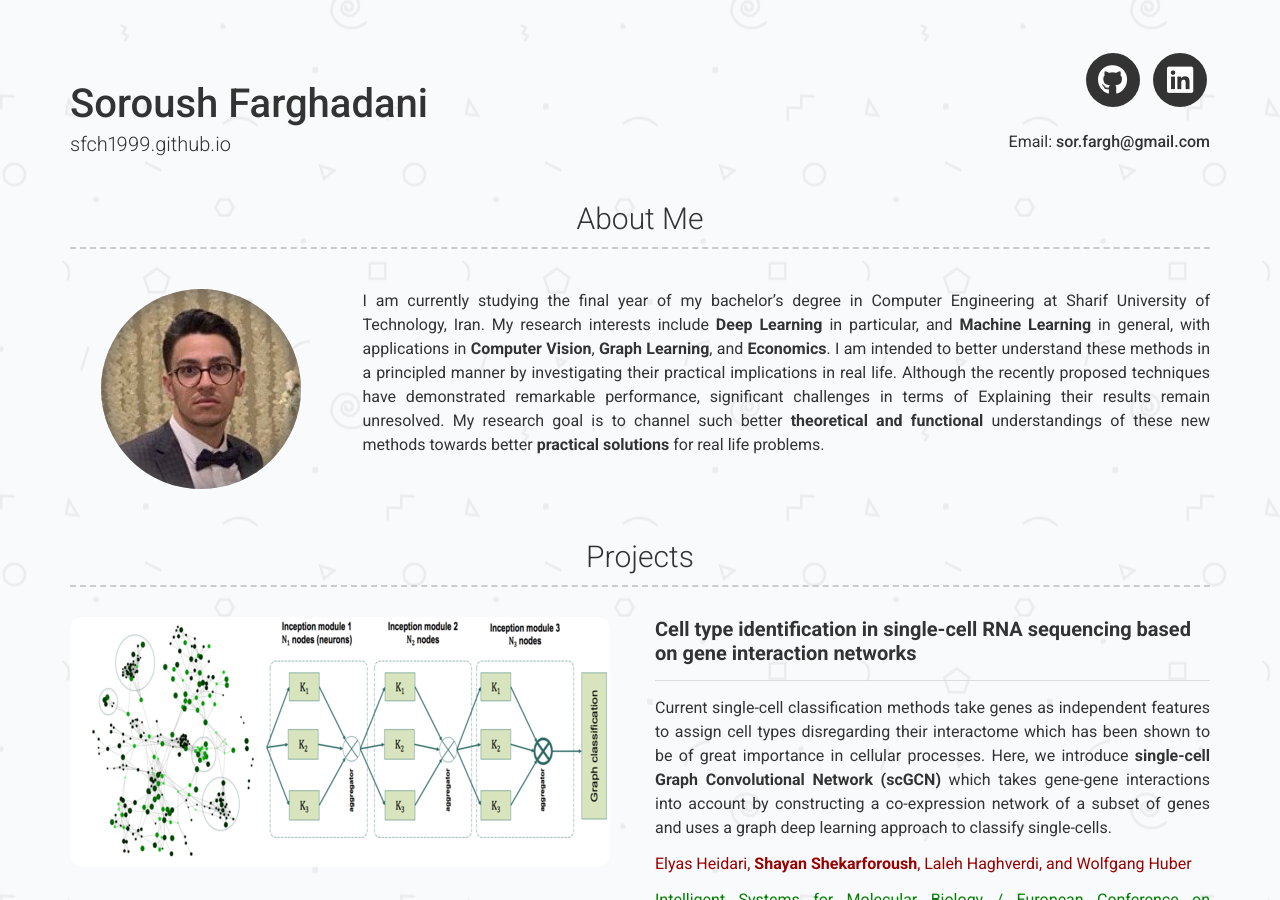
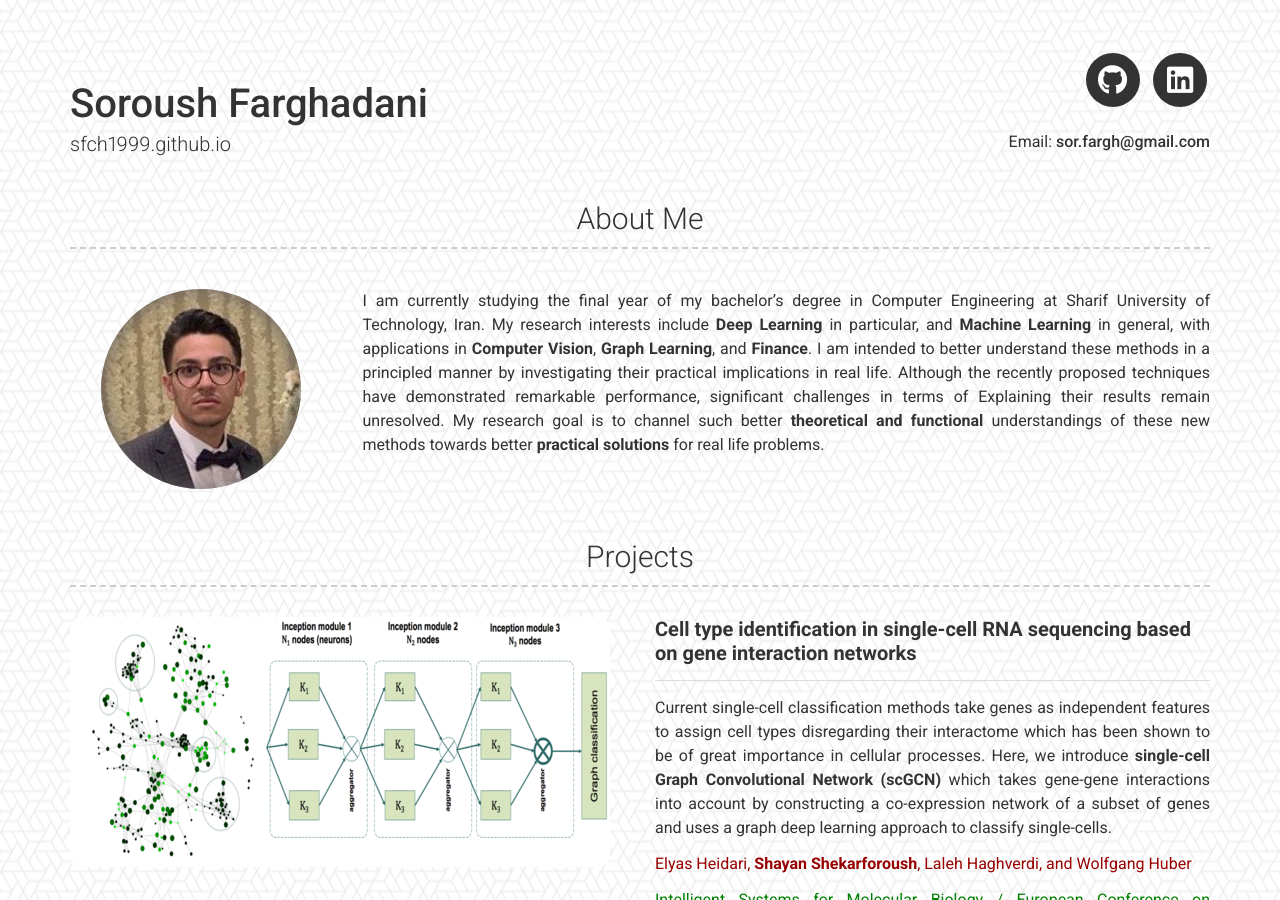
Before and after one commit to sfch1999/sfch1999.github.io, a Jekyll site: the page built from index.md, in a window 1280 px wide and 900 px high. Built offline with Jekyll 4.4.1, drawn with Linux system fonts in a browser that asks for light colours; a style sheet for code colours, icons or effects is not loaded.

Commit message:
about me

```diff
--- a/_config.yml
+++ b/_config.yml
@@ -25,7 +25,7 @@ linkedin_username: soroush-farghadani
 about_profile_image: images/papyon.jpeg
 about_content: | # this will include new lines to allow paragraphs
   I am currently studying the final year of my bachelor’s degree in Computer Engineering at Sharif University of Technology, Iran.
-  My research interests include **Deep Learning** in particular, and **Machine Learning** in general, with applications in **Computer Vision**, **Graph Learning**, and **Economics**.
+  My research interests include **Deep Learning** in particular, and **Machine Learning** in general, with applications in **Computer Vision**, **Graph Learning**, and **Finance**.
   I am intended to better understand these methods in a principled manner by investigating
   their practical implications in real life.
   Although the recently proposed techniques have demonstrated remarkable performance,
--- a/_layouts/default.html
+++ b/_layouts/default.html
@@ -3,7 +3,7 @@
 
 {%- include head.html -%}
 
-<body style="background-image: url(/images/geometry2.png)">
+<body style="background-image: url(/images/what-the-hex.png)">
 
     {%- include header.html -%}
 
```
